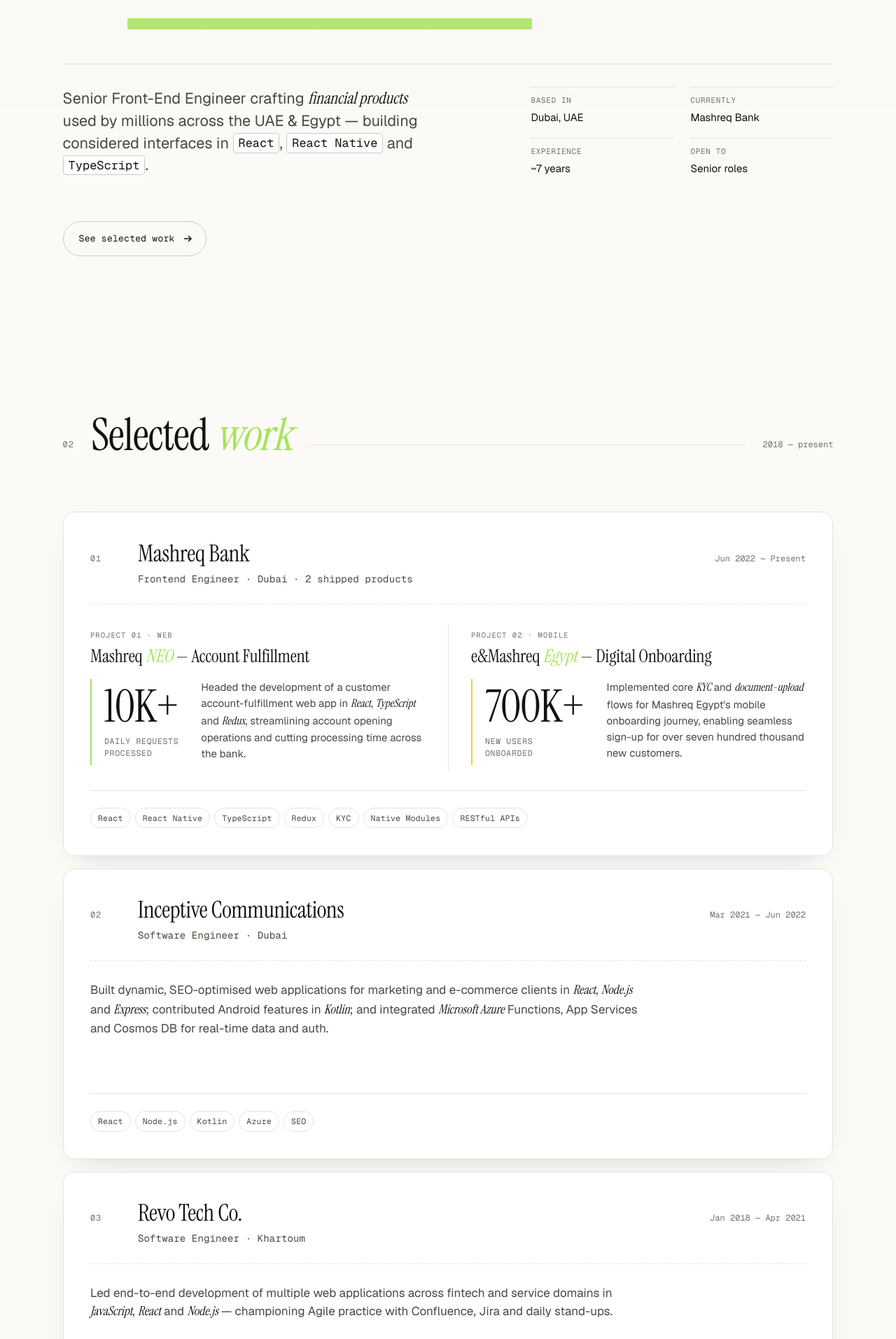
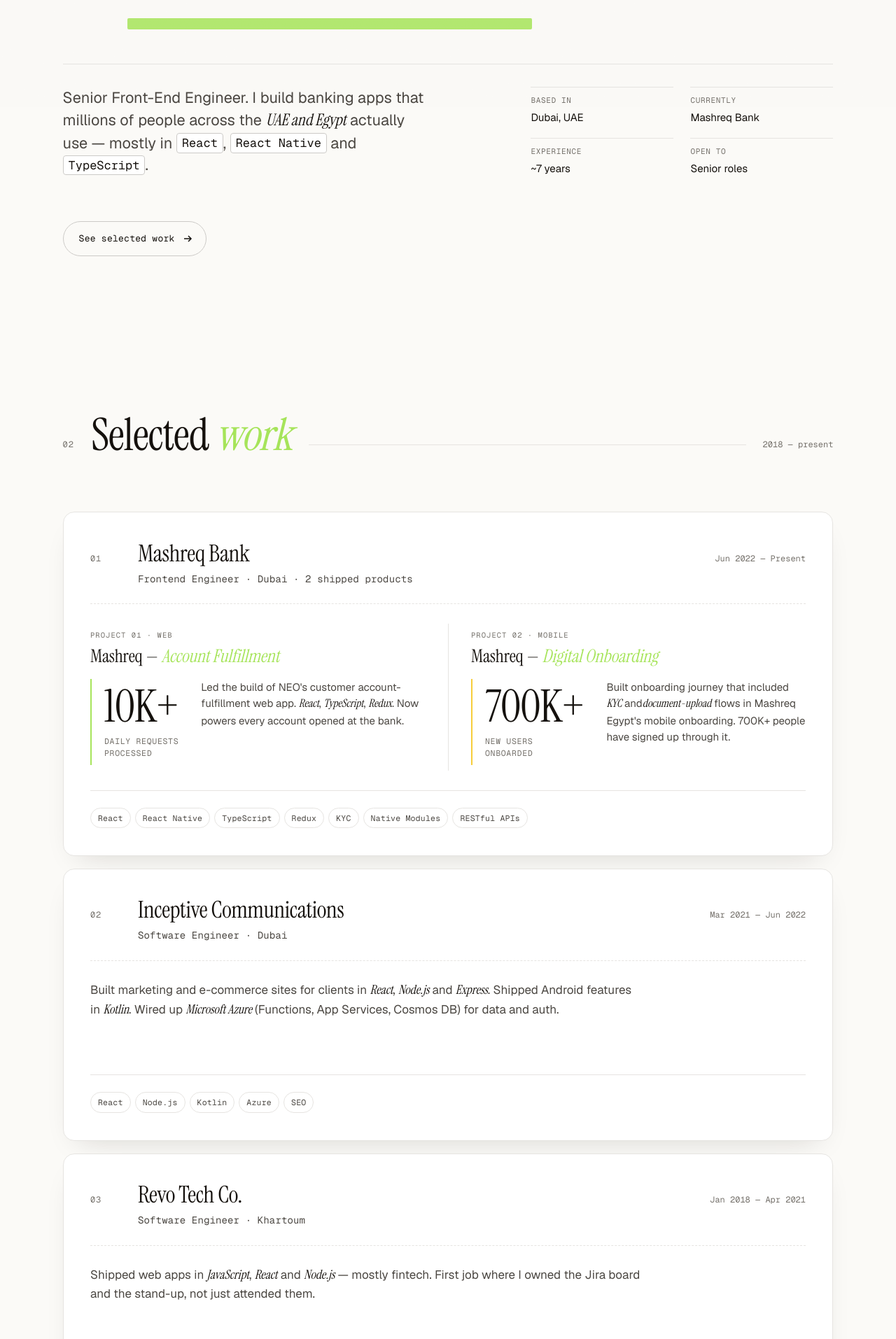
Before and after one commit to wael-fadlallah/waelfadlallh.com, a Next.js app: page / in a window 1280 px wide. Shown: the part 647-2560 px from the top of the page at 70% size. Built offline with nearby package versions, Linux system fonts and the light colour scheme.

Commit message:
feat: update the webasite content

```diff
--- a/app/components/hero.tsx
+++ b/app/components/hero.tsx
@@ -24,9 +24,9 @@
 
       <div className="hero__intro">
         <p className="hero__lede">
-          Senior Front-End Engineer crafting <em>financial&nbsp;products</em>{" "}
-          used by millions across the UAE&nbsp;&amp; Egypt — building considered
-          interfaces in <span className="kbd">React</span>,{" "}
+          Senior Front-End Engineer. I build banking apps that millions of
+          people across the <em>UAE&nbsp;and Egypt</em> actually use — mostly
+          in <span className="kbd">React</span>,{" "}
           <span className="kbd">React&nbsp;Native</span> and{" "}
           <span className="kbd">TypeScript</span>.
         </p>
--- a/app/components/recognition.tsx
+++ b/app/components/recognition.tsx
@@ -17,8 +17,8 @@
     ),
     copy: (
       <>
-        Honored for contributions to the successful launch of Mashreq NEO and
-        e&amp;Mashreq NEO platforms, enhancing digital banking services.
+        Recognized for shipping work on the Mashreq NEO and e&amp;Mashreq NEO
+        launches.
       </>
     ),
   },
@@ -31,8 +31,7 @@
     ),
     copy: (
       <>
-        Recognised for outstanding performance delivering key projects and
-        contributing to team success.
+        An internal Mashreq award for delivery on the projects I led that year.
       </>
     ),
   },
--- a/app/components/selected-work.tsx
+++ b/app/components/selected-work.tsx
@@ -44,7 +44,7 @@
         label: "Project 01 · Web",
         title: (
           <>
-            Mashreq <em>NEO</em> — Account Fulfillment
+            Mashreq — <em>Account Fulfillment</em>
           </>
         ),
         metric: "10K+",
@@ -58,10 +58,9 @@
         metricVariant: "primary",
         copy: (
           <>
-            Headed the development of a customer account-fulfillment web app in{" "}
-            <em>React</em>, <em>TypeScript</em> and <em>Redux</em>, streamlining
-            account opening operations and cutting processing time across the
-            bank.
+            Led the build of NEO&apos;s customer account-fulfillment web app.{" "}
+            <em>React</em>, <em>TypeScript</em>, <em>Redux</em>. Now powers
+            every account opened at the bank.
           </>
         ),
       },
@@ -69,7 +68,7 @@
         label: "Project 02 · Mobile",
         title: (
           <>
-            e&amp;Mashreq <em>Egypt</em> — Digital Onboarding
+            Mashreq — <em>Digital Onboarding</em>
           </>
         ),
         metric: "700K+",
@@ -83,9 +82,9 @@
         metricVariant: "alt",
         copy: (
           <>
-            Implemented core <em>KYC</em> and <em>document-upload</em> flows for
-            Mashreq Egypt&apos;s mobile onboarding journey, enabling seamless
-            sign-up for over seven hundred thousand new customers.
+            Built onboarding journey that included <em>KYC</em> and
+            <em>document-upload</em> flows in Mashreq Egypt&apos;s mobile
+            onboarding. 700K+ people have signed up through it.
           </>
         ),
       },
@@ -108,11 +107,10 @@
     time: "Mar 2021 — Jun 2022",
     copy: (
       <>
-        Built dynamic, SEO-optimised web applications for marketing and
-        e-commerce clients in <em>React</em>, <em>Node.js</em> and{" "}
-        <em>Express</em>; contributed Android features in <em>Kotlin</em>; and
-        integrated <em>Microsoft Azure</em> Functions, App Services and Cosmos
-        DB for real-time data and auth.
+        Built marketing and e-commerce sites for clients in <em>React</em>,{" "}
+        <em>Node.js</em> and <em>Express</em>. Shipped Android features in{" "}
+        <em>Kotlin</em>. Wired up <em>Microsoft Azure</em> (Functions, App
+        Services, Cosmos DB) for data and auth.
       </>
     ),
     tags: ["React", "Node.js", "Kotlin", "Azure", "SEO"],
@@ -125,10 +123,9 @@
     time: "Jan 2018 — Apr 2021",
     copy: (
       <>
-        Led end-to-end development of multiple web applications across fintech
-        and service domains in <em>JavaScript</em>, <em>React</em> and{" "}
-        <em>Node.js</em> — championing Agile practice with Confluence, Jira and
-        daily stand-ups.
+        Shipped web apps in <em>JavaScript</em>, <em>React</em> and{" "}
+        <em>Node.js</em> — mostly fintech. First job where I owned the Jira
+        board and the stand-up, not just attended them.
       </>
     ),
     tags: ["JavaScript", "React", "Node.js", "Agile"],
@@ -227,7 +224,7 @@
             <GroupCase key={c.num} data={c} />
           ) : (
             <SingleCaseCard key={c.num} data={c} />
-          )
+          ),
         )}
       </ol>
     </section>
--- a/app/layout.tsx
+++ b/app/layout.tsx
@@ -29,7 +29,7 @@
 export const metadata: Metadata = {
   title: "Wael Fadlallh — Senior Front-End Engineer",
   description:
-    "Senior Front-End Engineer crafting financial products used by millions across the UAE & Egypt — building considered interfaces in React, React Native and TypeScript.",
+    "Senior Front-End Engineer. I build banking apps that millions of people across the UAE and Egypt actually use — mostly in React, React Native and TypeScript.",
 };
 
 export default function RootLayout({
```
